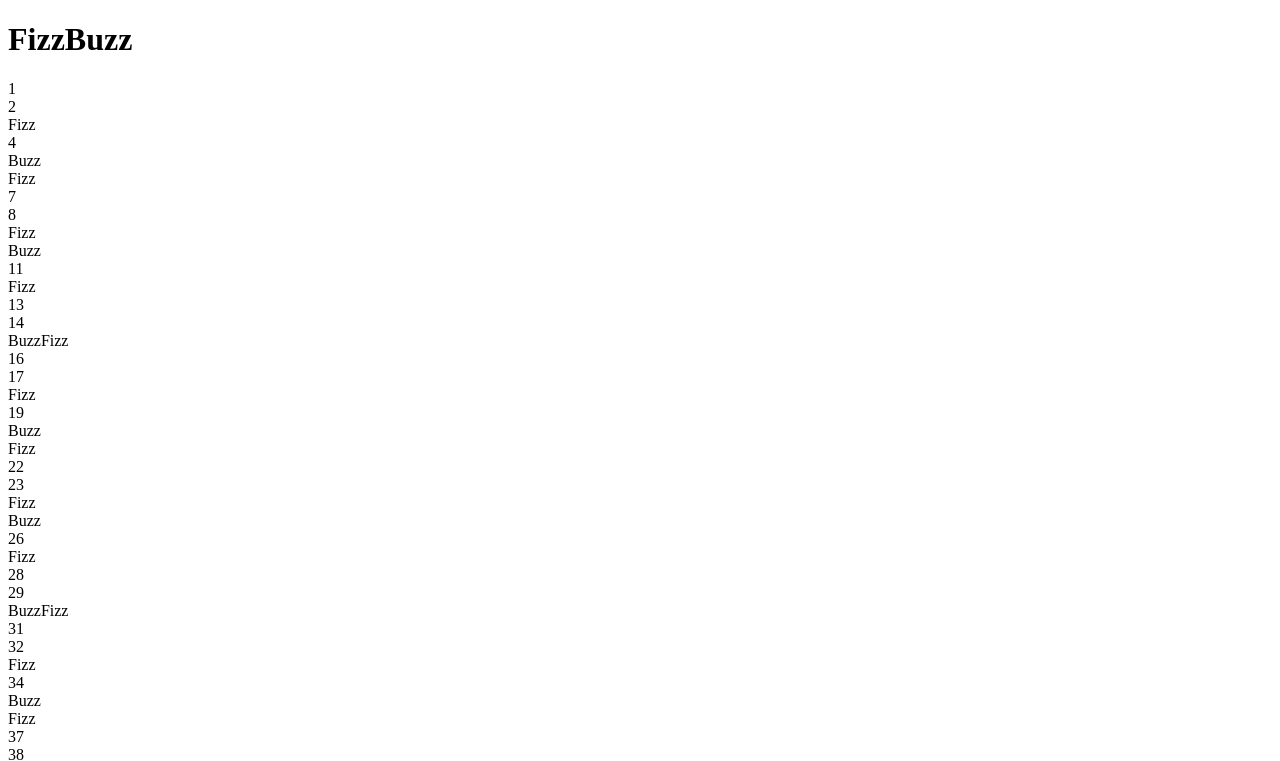
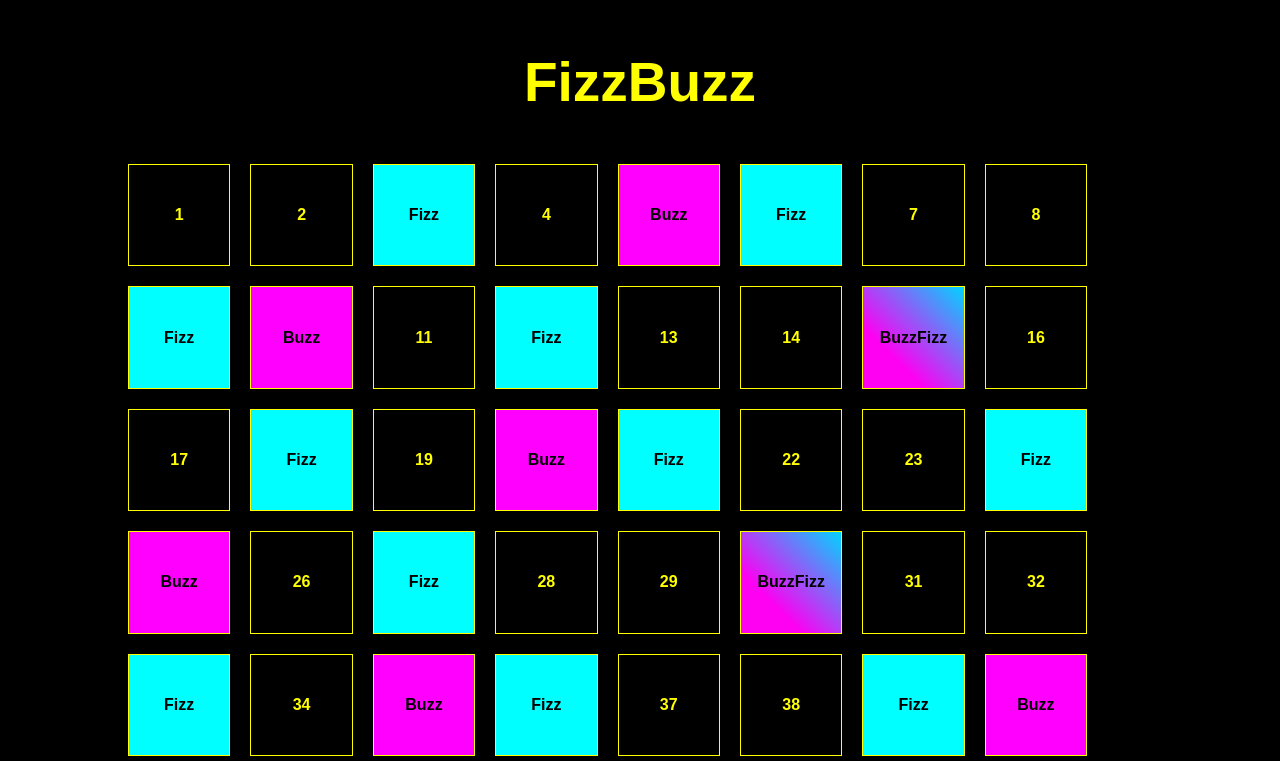
Before and after one commit to jacopo-derrico/js-fizzbuzz, a plain HTML site: page index.html in a window 1280 px wide. Shown: the top 761 px of the page. Drawn offline with Linux system fonts and the light colour scheme.

Commit message:
added style

```diff
--- /dev/null
+++ b/asset/css/style.css
@@ -0,0 +1,52 @@
+* {
+margin: 0;
+padding: 0;
+box-sizing: border-box;
+}
+
+body {
+    font-family: sans-serif;
+    background-color: black;
+}
+
+h1{
+    font-size: 55px;
+    font-weight: 800;
+    color: yellow;
+    margin: 50px auto;
+    text-align: center;
+}
+
+#container{
+    display: flex;
+    flex-wrap: wrap;
+    width: 80%;
+    margin: 0 auto;
+    gap: 20px;
+}
+
+.box{
+    width: 10%;
+    aspect-ratio: 1;
+    border: 1px solid yellow;
+    display: flex;
+    justify-content: center;
+    align-items: center;
+    color: yellow;
+    font-weight: 700;
+}
+
+.box-f{
+    background-color: aqua;
+    color: black;
+}
+
+.box-b{
+    background-color: fuchsia;
+    color: black;
+}
+
+.box-bf{
+    background: linear-gradient(45deg, rgba(254,0,242,1) 30%, rgba(0,212,255,1) 100%);
+    color: black;
+}
--- a/index.html
+++ b/index.html
@@ -5,6 +5,8 @@
     <meta charset="UTF-8">
     <meta name="viewport" content="width=device-width, initial-scale=1.0">
     <title>FizzBuzz</title>
+
+    <link rel="stylesheet" href="./asset/css/style.css">
 </head>
 
 <body>
```
